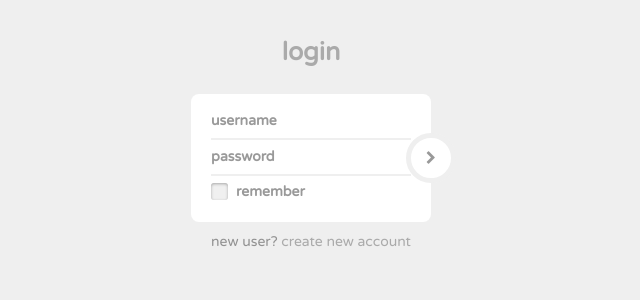
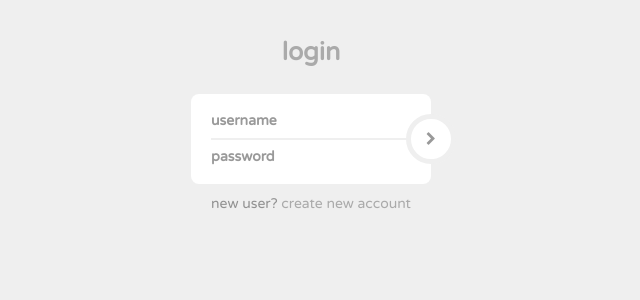
Before and after one commit to ChotikaLuangorachorn/webwut, a PHP site: page /login in a window 1280 px wide. Shown: the top 300 px of the page, without its empty margins (329-969 px from the left). Run offline with PHP 8.4, Linux system fonts and the light colour scheme; some libraries are stand-ins or nearby versions.

Commit message:
update php file

```diff
--- a/login/index.html
+++ b/login/index.php
@@ -27,10 +27,10 @@
                             <label for="lg_password" class="sr-only">Password</label>
                             <input type="password" class="form-control" id="lg_password" name="lg_password" placeholder="password">
                         </div>
-                        <div class="form-group login-group-checkbox">
+                        <!-- <div class="form-group login-group-checkbox">
                             <input type="checkbox" id="lg_remember" name="lg_remember">
                             <label for="lg_remember">remember</label>
-                        </div>
+                        </div> -->
                     </div>
                     <a href="#" class="btn login-button"><i class="fa fa-chevron-right"></i></a>
 <!--                     <button type="submit" class="login-button"><i class="fa fa-chevron-right"></i></button> -->
```
Also changed, not shown: login/registration.php (renamed from login/registration.html).
